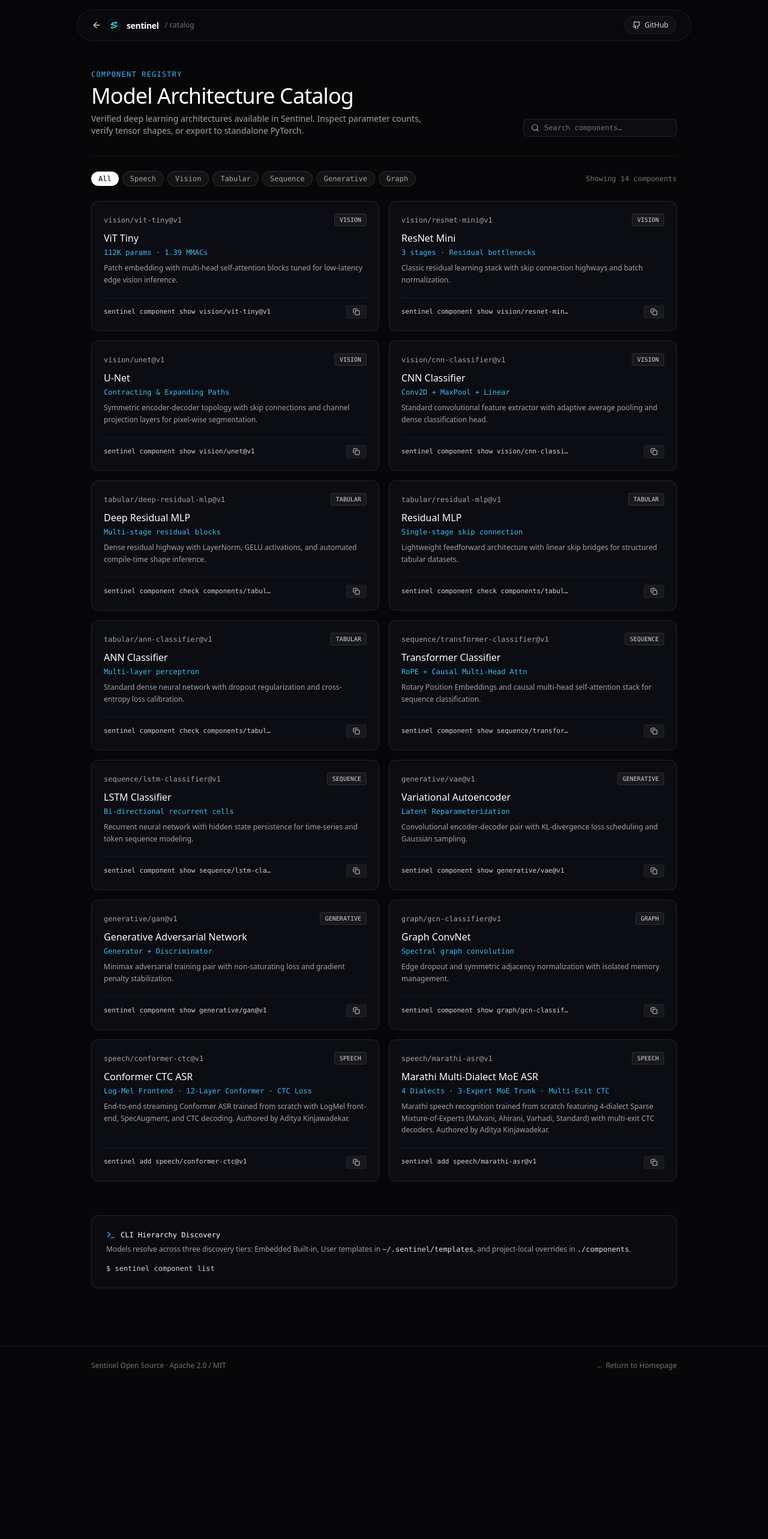
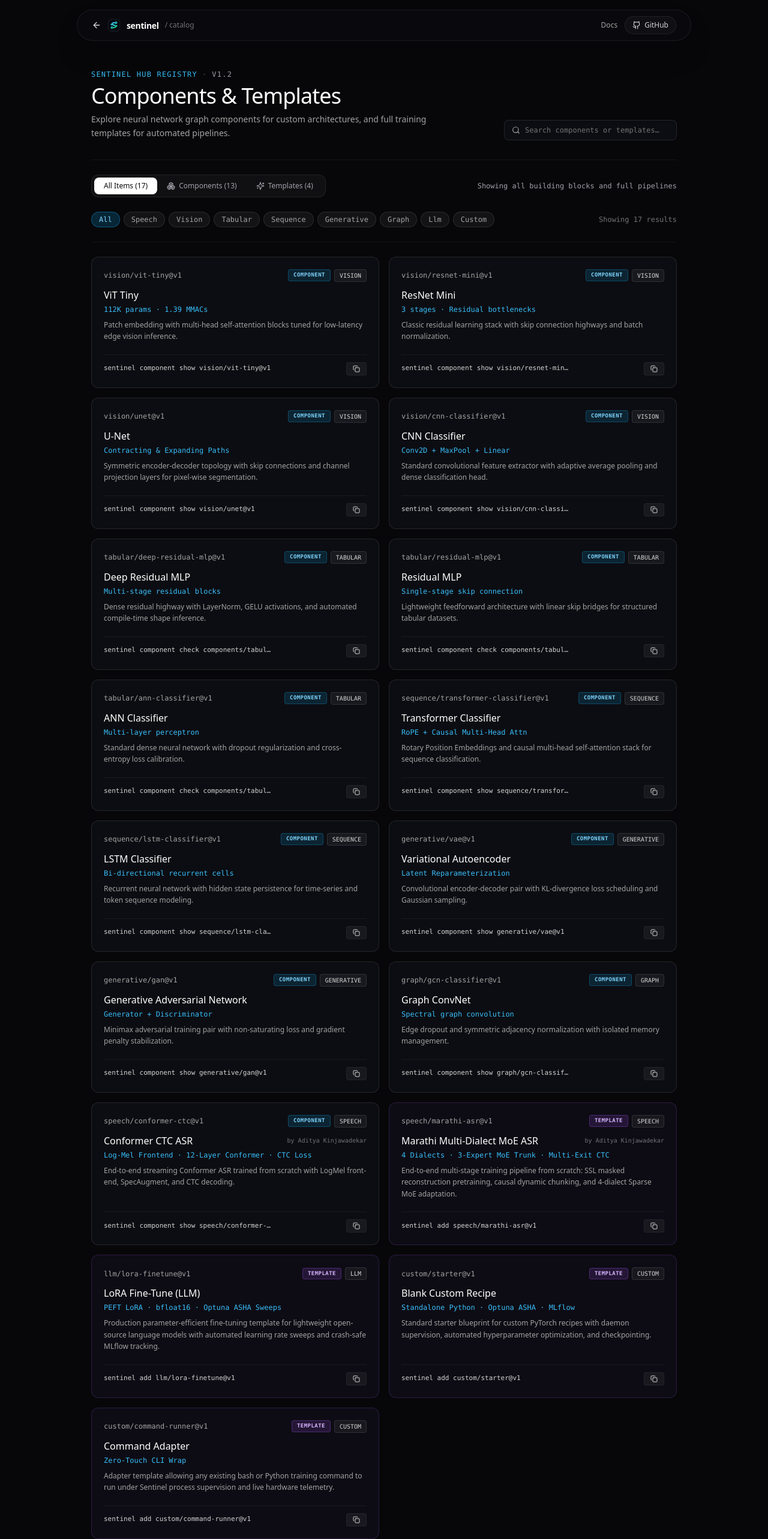
Before and after one commit to rimraf-adi/sentinel-hub, a Next.js app: page /catalog in a window 1280 px wide. Shown: the top 2566 px of the page at 60% size. Before the commit the page ends 2309 px from the top, so only its background shows below. Built offline with nearby package versions, Linux system fonts and the light colour scheme.

Commit message:
feat(catalog): reorganize into segmented Components vs Templates with domain filters

```diff
--- a/app/catalog/page.tsx
+++ b/app/catalog/page.tsx
@@ -1,6 +1,6 @@
 "use client";
 
-import React, { useState } from "react";
+import React, { useState, useMemo } from "react";
 import Link from "next/link";
 import {
   Copy,
@@ -9,6 +9,7 @@ import {
   ArrowLeft,
   Boxes,
   Terminal,
+  Sparkles,
 } from "lucide-react";
 
 function SentinelLogo({ size = 28 }: { size?: number }) {
@@ -111,10 +112,25 @@ function GithubIcon(props: React.SVGProps<SVGSVGElement>) {
 
 const GITHUB_REPO_URL = "https://github.com/rimraf-adi/sentinel";
 
-const ALL_TEMPLATES = [
+export type CatalogItem = {
+  id: string;
+  name: string;
+  kind: "component" | "template";
+  domain: string;
+  specs: string;
+  desc: string;
+  cmd: string;
+  author?: string;
+};
+
+const CATALOG_ITEMS: CatalogItem[] = [
+  // ==========================================
+  // COMPONENTS (Neural network graphs and DAGs)
+  // ==========================================
   {
     id: "vision/vit-tiny@v1",
     name: "ViT Tiny",
+    kind: "component",
     domain: "Vision",
     specs: "112K params · 1.39 MMACs",
     desc: "Patch embedding with multi-head self-attention blocks tuned for low-latency edge vision inference.",
@@ -123,6 +139,7 @@ const ALL_TEMPLATES = [
   {
     id: "vision/resnet-mini@v1",
     name: "ResNet Mini",
+    kind: "component",
     domain: "Vision",
     specs: "3 stages · Residual bottlenecks",
     desc: "Classic residual learning stack with skip connection highways and batch normalization.",
@@ -131,6 +148,7 @@ const ALL_TEMPLATES = [
   {
     id: "vision/unet@v1",
     name: "U-Net",
+    kind: "component",
     domain: "Vision",
     specs: "Contracting & Expanding Paths",
     desc: "Symmetric encoder-decoder topology with skip connections and channel projection layers for pixel-wise segmentation.",
@@ -139,6 +157,7 @@ const ALL_TEMPLATES = [
   {
     id: "vision/cnn-classifier@v1",
     name: "CNN Classifier",
+    kind: "component",
     domain: "Vision",
     specs: "Conv2D + MaxPool + Linear",
     desc: "Standard convolutional feature extractor with adaptive average pooling and dense classification head.",
@@ -147,6 +166,7 @@ const ALL_TEMPLATES = [
   {
     id: "tabular/deep-residual-mlp@v1",
     name: "Deep Residual MLP",
+    kind: "component",
     domain: "Tabular",
     specs: "Multi-stage residual blocks",
     desc: "Dense residual highway with LayerNorm, GELU activations, and automated compile-time shape inference.",
@@ -155,6 +175,7 @@ const ALL_TEMPLATES = [
   {
     id: "tabular/residual-mlp@v1",
     name: "Residual MLP",
+    kind: "component",
     domain: "Tabular",
     specs: "Single-stage skip connection",
     desc: "Lightweight feedforward architecture with linear skip bridges for structured tabular datasets.",
@@ -163,6 +184,7 @@ const ALL_TEMPLATES = [
   {
     id: "tabular/ann-classifier@v1",
     name: "ANN Classifier",
+    kind: "component",
     domain: "Tabular",
     specs: "Multi-layer perceptron",
     desc: "Standard dense neural network with dropout regularization and cross-entropy loss calibration.",
@@ -171,6 +193,7 @@ const ALL_TEMPLATES = [
   {
     id: "sequence/transformer-classifier@v1",
     name: "Transformer Classifier",
+    kind: "component",
     domain: "Sequence",
     specs: "RoPE + Causal Multi-Head Attn",
     desc: "Rotary Position Embeddings and causal multi-head self-attention stack for sequence classification.",
@@ -179,6 +202,7 @@ const ALL_TEMPLATES = [
   {
     id: "sequence/lstm-classifier@v1",
     name: "LSTM Classifier",
+    kind: "component",
     domain: "Sequence",
     specs: "Bi-directional recurrent cells",
     desc: "Recurrent neural network with hidden state persistence for time-series and token sequence modeling.",
@@ -187,6 +211,7 @@ const ALL_TEMPLATES = [
   {
     id: "generative/vae@v1",
     name: "Variational Autoencoder",
+    kind: "component",
     domain: "Generative",
     specs: "Latent Reparameterization",
     desc: "Convolutional encoder-decoder pair with KL-divergence loss scheduling and Gaussian sampling.",
@@ -195,6 +220,7 @@ const ALL_TEMPLATES = [
   {
     id: "generative/gan@v1",
     name: "Generative Adversarial Network",
+    kind: "component",
     domain: "Generative",
     specs: "Generator + Discriminator",
     desc: "Minimax adversarial training pair with non-saturating loss and gradient penalty stabilization.",
@@ -203,6 +229,7 @@ const ALL_TEMPLATES = [
   {
     id: "graph/gcn-classifier@v1",
     name: "Graph ConvNet",
+    kind: "component",
     domain: "Graph",
     specs: "Spectral graph convolution",
     desc: "Edge dropout and symmetric adjacency normalization with isolated memory management.",
@@ -211,23 +238,59 @@ const ALL_TEMPLATES = [
   {
     id: "speech/conformer-ctc@v1",
     name: "Conformer CTC ASR",
+    kind: "component",
     domain: "Speech",
     specs: "Log-Mel Frontend · 12-Layer Conformer · CTC Loss",
-    desc: "End-to-end streaming Conformer ASR trained from scratch with LogMel front-end, SpecAugment, and CTC decoding. Authored by Aditya Kinjawadekar.",
-    cmd: "sentinel add speech/conformer-ctc@v1",
+    desc: "End-to-end streaming Conformer ASR trained from scratch with LogMel front-end, SpecAugment, and CTC decoding.",
+    cmd: "sentinel component show speech/conformer-ctc@v1",
+    author: "Aditya Kinjawadekar",
   },
+
+  // ==========================================
+  // TEMPLATES (Full pipelines & training recipes)
+  // ==========================================
   {
     id: "speech/marathi-asr@v1",
     name: "Marathi Multi-Dialect MoE ASR",
+    kind: "template",
     domain: "Speech",
     specs: "4 Dialects · 3-Expert MoE Trunk · Multi-Exit CTC",
-    desc: "Marathi speech recognition trained from scratch featuring 4-dialect Sparse Mixture-of-Experts (Malvani, Ahirani, Varhadi, Standard) with multi-exit CTC decoders. Authored by Aditya Kinjawadekar.",
+    desc: "End-to-end multi-stage training pipeline from scratch: SSL masked reconstruction pretraining, causal dynamic chunking, and 4-dialect Sparse MoE adaptation.",
     cmd: "sentinel add speech/marathi-asr@v1",
+    author: "Aditya Kinjawadekar",
+  },
+  {
+    id: "llm/lora-finetune@v1",
+    name: "LoRA Fine-Tune (LLM)",
+    kind: "template",
+    domain: "LLM",
+    specs: "PEFT LoRA · bfloat16 · Optuna ASHA Sweeps",
+    desc: "Production parameter-efficient fine-tuning template for lightweight open-source language models with automated learning rate sweeps and crash-safe MLflow tracking.",
+    cmd: "sentinel add llm/lora-finetune@v1",
+  },
+  {
+    id: "custom/starter@v1",
+    name: "Blank Custom Recipe",
+    kind: "template",
+    domain: "Custom",
+    specs: "Standalone Python · Optuna ASHA · MLflow",
+    desc: "Standard starter blueprint for custom PyTorch recipes with daemon supervision, automated hyperparameter optimization, and checkpointing.",
+    cmd: "sentinel add custom/starter@v1",
+  },
+  {
+    id: "custom/command-runner@v1",
+    name: "Command Adapter",
+    kind: "template",
+    domain: "Custom",
+    specs: "Zero-Touch CLI Wrap",
+    desc: "Adapter template allowing any existing bash or Python training command to run under Sentinel process supervision and live hardware telemetry.",
+    cmd: "sentinel add custom/command-runner@v1",
   },
 ];
 
 export default function CatalogPage() {
   const [copiedCmd, setCopiedCmd] = useState<string | null>(null);
+  const [activeTab, setActiveTab] = useState<"all" | "component" | "template">("all");
   const [activeDomain, setActiveDomain] = useState<string>("all");
   const [searchQuery, setSearchQuery] = useState<string>("");
 
@@ -237,15 +300,30 @@ export default function CatalogPage() {
     setTimeout(() => setCopiedCmd(null), 2000);
   };
 
-  const filtered = ALL_TEMPLATES.filter((t) => {
-    const matchesDomain = activeDomain === "all" || t.domain.toLowerCase() === activeDomain.toLowerCase();
+  const counts = useMemo(() => {
+    return {
+      all: CATALOG_ITEMS.length,
+      component: CATALOG_ITEMS.filter((t) => t.kind === "component").length,
+      template: CATALOG_ITEMS.filter((t) => t.kind === "template").length,
+    };
+  }, []);
+
+  const filtered = useMemo(() => {
+    return CATALOG_ITEMS.filter((t) => {
+      const matchesKind = activeTab === "all" || t.kind === activeTab;
+      const matchesDomain =
+        activeDomain === "all" || t.domain.toLowerCase() === activeDomain.toLowerCase();
+      const q = searchQuery.toLowerCase().trim();
       const matchesSearch =
-      searchQuery === "" ||
-      t.name.toLowerCase().includes(searchQuery.toLowerCase()) ||
-      t.id.toLowerCase().includes(searchQuery.toLowerCase()) ||
-      t.desc.toLowerCase().includes(searchQuery.toLowerCase());
-    return matchesDomain && matchesSearch;
+        q === "" ||
+        t.name.toLowerCase().includes(q) ||
+        t.id.toLowerCase().includes(q) ||
+        t.desc.toLowerCase().includes(q) ||
+        t.specs.toLowerCase().includes(q);
+
+      return matchesKind && matchesDomain && matchesSearch;
     });
+  }, [activeTab, activeDomain, searchQuery]);
 
   return (
     <div className="min-h-screen bg-[#070709] text-[#ececee] selection:bg-sky-500/25 selection:text-white relative font-sans">
@@ -262,6 +340,12 @@ export default function CatalogPage() {
           </Link>
 
           <div className="flex items-center gap-3">
+            <Link
+              href="/docs"
+              className="text-xs text-neutral-400 hover:text-white transition-colors hidden sm:inline"
+            >
+              Docs
+            </Link>
             <a
               href={GITHUB_REPO_URL}
               target="_blank"
@@ -277,24 +361,27 @@ export default function CatalogPage() {
 
       {/* Main Catalog Content */}
       <main className="max-w-5xl mx-auto px-6 pt-16 pb-24">
+        {/* Title & Search */}
         <div className="flex flex-col md:flex-row md:items-end justify-between gap-6 pb-8 border-b border-white/[0.06]">
           <div>
-            <div className="text-xs font-mono text-sky-400 uppercase tracking-widest">
-              COMPONENT REGISTRY
+            <div className="text-xs font-mono text-sky-400 uppercase tracking-widest flex items-center gap-2">
+              <span>SENTINEL HUB REGISTRY</span>
+              <span className="text-zinc-600">·</span>
+              <span className="text-zinc-400">v1.2</span>
             </div>
             <h1 className="mt-2 text-3xl sm:text-4xl font-normal tracking-tight text-white">
-              Model Architecture Catalog
+              Components &amp; Templates
             </h1>
-            <p className="mt-2 text-sm text-neutral-400 max-w-xl">
-              Verified deep learning architectures available in Sentinel. Inspect parameter counts, verify tensor shapes, or export to standalone PyTorch.
+            <p className="mt-2 text-sm text-neutral-400 max-w-xl leading-relaxed">
+              Explore neural network graph components for custom architectures, and full training templates for automated pipelines.
             </p>
           </div>
 
-          <div className="flex items-center gap-2 bg-[#0c0d12] border border-white/10 rounded-lg px-3 py-1.5 w-full md:w-64">
+          <div className="flex items-center gap-2 bg-[#0c0d12] border border-white/10 rounded-lg px-3 py-2 w-full md:w-72 shadow-inner">
             <Search className="h-3.5 w-3.5 text-neutral-400 flex-shrink-0" />
             <input
               type="text"
-              placeholder="Search components…"
+              placeholder="Search components or templates…"
               value={searchQuery}
               onChange={(e) => setSearchQuery(e.target.value)}
               className="bg-transparent text-xs text-white placeholder-neutral-500 outline-none w-full font-mono"
@@ -302,15 +389,59 @@ export default function CatalogPage() {
           </div>
         </div>
 
+        {/* Primary View Toggle: Components vs Templates */}
+        <div className="mt-6 flex flex-col sm:flex-row sm:items-center justify-between gap-4">
+          <div className="inline-flex p-1 rounded-xl bg-white/[0.04] border border-white/[0.08]">
+            <button
+              onClick={() => setActiveTab("all")}
+              className={`px-4 py-1.5 rounded-lg text-xs font-medium transition-all ${
+                activeTab === "all"
+                  ? "bg-white text-zinc-950 shadow-sm"
+                  : "text-zinc-400 hover:text-white"
+              }`}
+            >
+              All Items ({counts.all})
+            </button>
+            <button
+              onClick={() => setActiveTab("component")}
+              className={`flex items-center gap-1.5 px-4 py-1.5 rounded-lg text-xs font-medium transition-all ${
+                activeTab === "component"
+                  ? "bg-white text-zinc-950 shadow-sm"
+                  : "text-zinc-400 hover:text-white"
+              }`}
+            >
+              <Boxes className="w-3.5 h-3.5" />
+              <span>Components ({counts.component})</span>
+            </button>
+            <button
+              onClick={() => setActiveTab("template")}
+              className={`flex items-center gap-1.5 px-4 py-1.5 rounded-lg text-xs font-medium transition-all ${
+                activeTab === "template"
+                  ? "bg-white text-zinc-950 shadow-sm"
+                  : "text-zinc-400 hover:text-white"
+              }`}
+            >
+              <Sparkles className="w-3.5 h-3.5" />
+              <span>Templates ({counts.template})</span>
+            </button>
+          </div>
+
+          <div className="text-xs font-mono text-zinc-400 hidden sm:block">
+            {activeTab === "all" && "Showing all building blocks and full pipelines"}
+            {activeTab === "component" && "Neural architectures & DAG blocks (sentinel component show)"}
+            {activeTab === "template" && "Ready-to-train blueprints & pipelines (sentinel add)"}
+          </div>
+        </div>
+
         {/* Domain Filters */}
-        <div className="flex items-center gap-1.5 py-6 overflow-x-auto">
-          {["all", "speech", "vision", "tabular", "sequence", "generative", "graph"].map((domain) => (
+        <div className="flex items-center gap-1.5 py-6 overflow-x-auto border-b border-white/[0.04]">
+          {["all", "speech", "vision", "tabular", "sequence", "generative", "graph", "llm", "custom"].map((domain) => (
             <button
               key={domain}
               onClick={() => setActiveDomain(domain)}
               className={`px-3 py-1 rounded-full text-xs capitalize transition-all whitespace-nowrap font-mono ${
                 activeDomain === domain
-                  ? "bg-white text-black font-medium"
+                  ? "bg-sky-500/20 text-sky-300 border border-sky-500/40 font-medium"
                   : "bg-white/5 border border-white/10 text-neutral-400 hover:text-white"
               }`}
             >
@@ -318,30 +449,57 @@ export default function CatalogPage() {
             </button>
           ))}
           <span className="ml-auto text-xs font-mono text-neutral-500 hidden sm:inline">
-            Showing {filtered.length} components
+            Showing {filtered.length} results
           </span>
         </div>
 
-        {/* Component Grid */}
-        <div className="grid grid-cols-1 md:grid-cols-2 gap-4">
-          {filtered.map((t) => (
+        {/* Catalog Grid */}
+        <div className="grid grid-cols-1 md:grid-cols-2 gap-4 mt-6">
+          {filtered.map((t) => {
+            const isTemplate = t.kind === "template";
+
+            return (
               <div
                 key={t.id}
-              className="rounded-xl border border-white/10 bg-[#0c0d12] p-5 hover:border-white/20 transition-all flex flex-col justify-between"
+                className={`rounded-xl border p-5 transition-all flex flex-col justify-between ${
+                  isTemplate
+                    ? "bg-[#0d0c14] border-purple-500/20 hover:border-purple-500/40 shadow-sm"
+                    : "bg-[#0c0d12] border-white/10 hover:border-white/20"
+                }`}
               >
                 <div>
-                <div className="flex items-center justify-between">
-                  <span className="font-mono text-xs text-neutral-400">{t.id}</span>
+                  <div className="flex items-center justify-between gap-2">
+                    <span className="font-mono text-xs text-neutral-400 truncate">{t.id}</span>
+                    <div className="flex items-center gap-1.5 flex-shrink-0">
+                      <span
+                        className={`text-[9px] font-mono px-2 py-0.5 rounded font-semibold tracking-wider ${
+                          isTemplate
+                            ? "bg-purple-500/15 text-purple-300 border border-purple-500/30"
+                            : "bg-sky-500/15 text-sky-300 border border-sky-500/30"
+                        }`}
+                      >
+                        {isTemplate ? "TEMPLATE" : "COMPONENT"}
+                      </span>
                       <span className="text-[10px] font-mono px-2 py-0.5 rounded bg-white/5 border border-white/10 text-neutral-300 uppercase">
                         {t.domain}
                       </span>
                     </div>
-                <h2 className="mt-2 text-base font-medium text-white">{t.name}</h2>
+                  </div>
+
+                  <h2 className="mt-2.5 text-base font-medium text-white flex items-center justify-between">
+                    <span>{t.name}</span>
+                    {t.author && (
+                      <span className="text-[10px] font-mono text-zinc-500 font-normal">
+                        by {t.author}
+                      </span>
+                    )}
+                  </h2>
+
                   <p className="mt-1 text-xs font-mono text-sky-400">{t.specs}</p>
                   <p className="mt-2 text-xs text-neutral-400 leading-relaxed">{t.desc}</p>
                 </div>
 
-              <div className="mt-5 pt-3 border-t border-white/[0.06] flex items-center justify-between">
+                <div className="mt-5 pt-3 border-t border-white/[0.06] flex items-center justify-between gap-3">
                   <code className="text-[11px] font-mono text-neutral-300 truncate max-w-[280px]">
                     {t.cmd}
                   </code>
@@ -358,20 +516,39 @@ export default function CatalogPage() {
                   </button>
                 </div>
               </div>
-          ))}
+            );
+          })}
         </div>
 
+        {filtered.length === 0 && (
+          <div className="py-16 text-center text-zinc-500 text-sm font-mono">
+            No {activeTab !== "all" ? activeTab + "s" : "items"} found matching &ldquo;{searchQuery}&rdquo; in domain &ldquo;{activeDomain}&rdquo;.
+          </div>
+        )}
+
         {/* CLI Usage Notice */}
-        <div className="mt-14 rounded-xl border border-white/10 bg-[#0a0a0f] p-6 text-xs font-mono text-neutral-400 space-y-2">
+        <div className="mt-14 rounded-xl border border-white/10 bg-[#0a0a0f] p-6 text-xs font-mono text-neutral-400 space-y-3">
           <div className="text-white font-medium flex items-center gap-2">
             <Terminal className="h-4 w-4 text-sky-400" />
-            <span>CLI Hierarchy Discovery</span>
+            <span>CLI Hierarchy &amp; Resolution</span>
           </div>
-          <p className="text-neutral-400 font-sans">
-            Models resolve across three discovery tiers: Embedded Built-in, User templates in <code className="text-neutral-200">~/.sentinel/templates</code>, and project-local overrides in <code className="text-neutral-200">./components</code>.
+          <div className="grid grid-cols-1 sm:grid-cols-2 gap-4 font-sans text-xs text-neutral-400">
+            <div className="p-3 rounded-lg border border-white/[0.06] bg-white/[0.02]">
+              <div className="text-sky-400 font-mono text-[11px] font-semibold mb-1">
+                COMPONENTS
+              </div>
+              <p>
+                Discrete neural network graphs and DAGs. Inspect layer connections and compile-time shapes via <code className="text-white font-mono">sentinel component show &lt;id&gt;</code>.
               </p>
-          <div className="pt-2 text-neutral-300">
-            $ sentinel component list
+            </div>
+            <div className="p-3 rounded-lg border border-white/[0.06] bg-white/[0.02]">
+              <div className="text-purple-400 font-mono text-[11px] font-semibold mb-1">
+                TEMPLATES
+              </div>
+              <p>
+                Complete end-to-end training pipelines and curriculum recipes. Scaffold directly into your project with <code className="text-white font-mono">sentinel add &lt;id&gt;</code>.
+              </p>
+            </div>
           </div>
         </div>
       </main>
```
Lines whose indentation alone changed are shown as unchanged.
